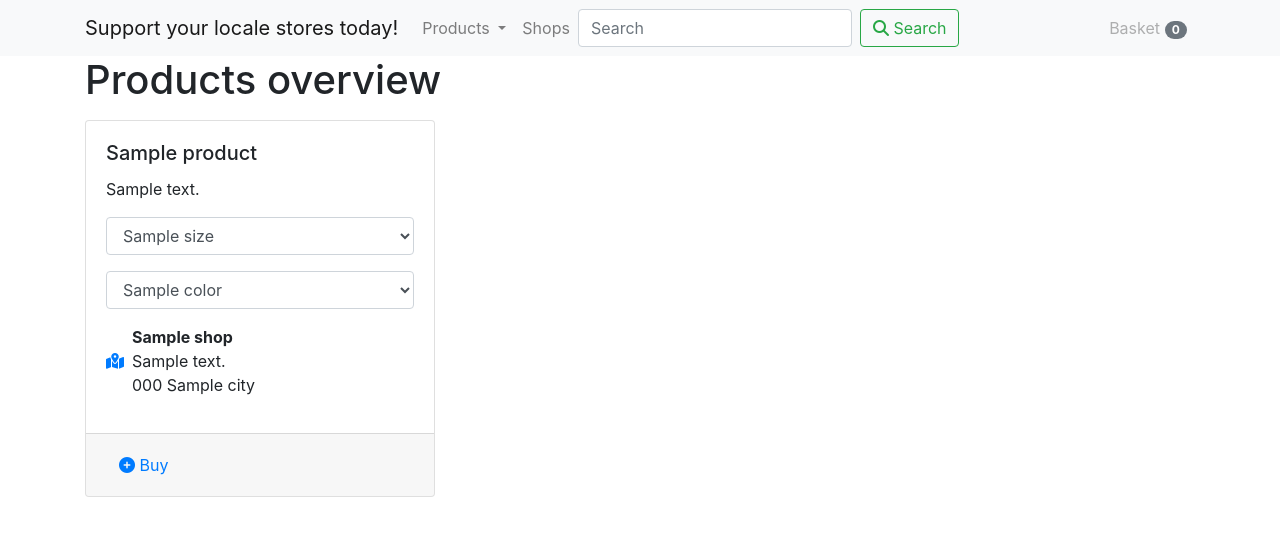
After one commit to jakobdo/covidere, a Django app: template product/templates/product/index.html in a window 1280 px wide. The commit adds this page. Shown: the top 536 px of the page. Run offline with Django 3.2, Linux system fonts and the light colour scheme; the template is opened without the code that fills it: most values are stand-ins (such as "Sample title", 1, 10 or a date in 2020); some libraries are stand-ins or nearby versions.

Commit message:
Products links added to navbar

```diff
--- /dev/null
+++ b/product/templates/product/index.html
@@ -0,0 +1,54 @@
+{% extends 'base.html' %}
+
+{% load i18n %}
+
+{% block content %}
+<h1>{% trans "Products overview" %}</h1>
+
+<div class="row row-cols-1 row-cols-md-3 mt-3">
+    {% for product in object_list %}
+        <div class="col mb-4">
+            <form method="post" action="{% url 'basket_add' %}">{% csrf_token %}
+                <input type="hidden" name="product" value="{{ product.pk }}">
+                <div class="card">
+                    <div class="card-body">
+                        <h5 class="card-title">{{ product.name }}</h5>
+                        <p class="card-text">{{ product.description }}</p>
+                        {% if product.size %}
+                            <div class="form-group">
+                                <select class="form-control" name="size">
+                                    {% for size in product.size.all %}
+                                        <option value={{ size.pk }}>{{ size.name }}</option>
+                                    {% endfor %}
+                                </select>
+                            </div>
+                        {% endif %}
+                        {% if product.color %}
+                            <div class="form-group">
+                                <select class="form-control" name="color">
+                                    {% for color in product.color.all %}
+                                        <option value={{ color.pk }}>{{ color.name }}</option>
+                                    {% endfor %}
+                                </select>
+                            </div>
+                        {% endif %}
+                        <address class="d-flex flex-row align-items-center">
+                            <a target="_blank" href="https://www.google.com/maps/search/?api=1&{{ product.shop.location }}"><i class="fas fa-map-marked-alt"></i></a>
+                            <div class="pl-2">
+                                <strong>{{ product.shop }}</strong><br>
+                                {{ product.shop.address }}<br>
+                                {{ product.shop.zipcode }} {{ product.shop.city }}
+                            </div>
+                        </address>
+                    </div>
+                    <div class="card-footer text-muted">
+                        <button type="submit" class="btn btn-link"><i class="fas fa-plus-circle"></i> {% trans "Buy" %}</button>
+                    </div>
+                </div>
+            </form>
+        </div>
+    {% empty %}
+        <li>{% trans "No products yet." %}</li>
+    {% endfor %}
+</div>
+{% endblock %}
--- a/templates/index.html
+++ b/product/templates/product/newest.html
@@ -3,6 +3,8 @@
 {% load i18n %}
 
 {% block content %}
+<h1>{% trans "Newest products overview" %}</h1>
+
 <div class="row row-cols-1 row-cols-md-3 mt-3">
     {% for product in object_list %}
         <div class="col mb-4">
--- a/shop/views.py
+++ b/shop/views.py
@@ -62,7 +62,7 @@ class ShopOverviewView(LoginRequiredMixin, View):
 
 class ShopProductUpdateView(LoginRequiredMixin, UpdateView):
     model = Product
-    fields = ['name', 'description','price', 'color', 'size', 'active', 'delivery_days', 'start_datetime', 'end_datetime']
+    fields = ['name', 'description', 'price', 'on_sale', 'color', 'size', 'active', 'delivery_days', 'start_datetime', 'end_datetime']
     template_name = 'product/update.html'
     success_url = reverse_lazy('shop_products')
 
@@ -73,7 +73,7 @@ class ShopProductUpdateView(LoginRequiredMixin, UpdateView):
 
 class ShopProductCreateView(LoginRequiredMixin, CreateView):
     model = Product
-    fields = ['name', 'description','price', 'color', 'size', 'active', 'delivery_days', 'start_datetime', 'end_datetime']
+    fields = ['name', 'description','price', 'on_sale', 'color', 'size', 'active', 'delivery_days', 'start_datetime', 'end_datetime']
     template_name = 'product/create.html'
     success_url = reverse_lazy('shop_products')
 
--- a/shoplokalt/urls.py
+++ b/shoplokalt/urls.py
@@ -18,10 +18,11 @@ from django.urls import include, path
 from django.conf import settings
 from django.conf.urls.static import static
 
-from base.views import IndexView
+from product.views import IndexView
 
 urlpatterns = [
     path('', IndexView.as_view(), name="index"),
+    path('products/', include('product.urls')),
     path('basket/', include('basket.urls')),
     path('order/', include('order.urls')),
     path('shop/', include('shop.urls')),
--- a/templates/base.html
+++ b/templates/base.html
@@ -1,17 +1,20 @@
 {% load i18n %}
 <!doctype html>
 <html lang="en">
+
 <head>
     <!-- Required meta tags -->
     <meta charset="utf-8">
     <meta name="viewport" content="width=device-width, initial-scale=1, shrink-to-fit=no">
 
     <!-- Bootstrap CSS -->
-    <link rel="stylesheet" href="https://stackpath.bootstrapcdn.com/bootstrap/4.4.1/css/bootstrap.min.css" integrity="sha384-Vkoo8x4CGsO3+Hhxv8T/Q5PaXtkKtu6ug5TOeNV6gBiFeWPGFN9MuhOf23Q9Ifjh" crossorigin="anonymous">
+    <link rel="stylesheet" href="https://stackpath.bootstrapcdn.com/bootstrap/4.4.1/css/bootstrap.min.css"
+        integrity="sha384-Vkoo8x4CGsO3+Hhxv8T/Q5PaXtkKtu6ug5TOeNV6gBiFeWPGFN9MuhOf23Q9Ifjh" crossorigin="anonymous">
 
     <title>{% block title %}{% trans "Support your locale stores today!" %}{% endblock %}</title>
     <script src="https://kit.fontawesome.com/1df090f8a6.js" crossorigin="anonymous"></script>
 </head>
+
 <body>
     {% if messages %}
     <div aria-live="polite" aria-atomic="true">
@@ -33,17 +36,44 @@
     <nav class="navbar navbar-expand-lg navbar-light bg-light">
         <div class="container">
             <a class="navbar-brand" href="{% url 'index' %}">{% trans "Support your locale stores today!" %}</a>
-              <button class="navbar-toggler" type="button" data-toggle="collapse" data-target="#navbarSupportedContent" aria-controls="navbarSupportedContent" aria-expanded="false" aria-label="Toggle navigation">
+            <button class="navbar-toggler" type="button" data-toggle="collapse" data-target="#navbarSupportedContent"
+                aria-controls="navbarSupportedContent" aria-expanded="false" aria-label="Toggle navigation">
                 <span class="navbar-toggler-icon"></span>
             </button>
 
             <div class="collapse navbar-collapse justify-content-between" id="navbarSupportedContent">
+                <ul class="navbar-nav">
+                    <li class="nav-item dropdown">
+                        <a class="nav-link dropdown-toggle" href="{% url 'index' %}" id="navbarDropdown" role="button" data-toggle="dropdown" aria-haspopup="true" aria-expanded="false">
+                            {% trans "Products" %}
+                        </a>
+                        <div class="dropdown-menu" aria-labelledby="navbarDropdown">
+                            <a class="dropdown-item" href="{% url 'index' %}">{% trans "Overview" %}</a>
+                            <a class="dropdown-item" href="{% url 'products_newest' %}">{% trans "Newest" %}</a>
+                            <a class="dropdown-item" href="{% url 'products_onsale' %}">{% trans "On Sale" %}</a>
+                        </div>
+                    </li>
+
+                    <li class="nav-item">
+                        <a class="nav-link" href="#">{% trans "Shops" %}</a>
+                    </li>
+                </ul>
+
+                <form class="form-inline my-2 my-lg-0">
+                    <input class="form-control mr-sm-2" type="search" placeholder="{% trans "Search" %}" aria-label="{% trans "Search" %}">
+                    <button class="btn btn-outline-success my-2 my-sm-0" type="submit"><i class="fas fa-search"></i> {% trans "Search" %}</button>
+                  </form>
+
                 <ul class="navbar-nav ml-auto">
                     <li class="nav-item">
                         {% if request.session.basket|length > 0 %}
-                              <a class="nav-link" href="{% url 'basket_index' %}"><i class="fas fa-shopping-cart"></i> {% trans "Basket" %} <span class="badge badge-pill badge-primary">{{ request.session.basket|length }}</span></a>
+                        <a class="nav-link" href="{% url 'basket_index' %}"><i class="fas fa-shopping-cart"></i>
+                            {% trans "Basket" %} <span
+                                class="badge badge-pill badge-primary">{{ request.session.basket|length }}</span></a>
                         {% else %}
-                              <a class="nav-link disabled" href="{% url 'basket_index' %}" tabindex="-1" aria-disabled="true">{% trans "Basket" %} <span class="badge badge-pill badge-secondary">{{ request.session.basket|length }}</span></a>
+                        <a class="nav-link disabled" href="{% url 'basket_index' %}" tabindex="-1"
+                            aria-disabled="true">{% trans "Basket" %} <span
+                                class="badge badge-pill badge-secondary">{{ request.session.basket|length }}</span></a>
                         {% endif %}
                     </li>
                 </ul>
@@ -58,13 +88,20 @@
 
     <!-- Optional JavaScript -->
     <!-- jQuery first, then Popper.js, then Bootstrap JS -->
-    <script src="https://code.jquery.com/jquery-3.4.1.slim.min.js" integrity="sha384-J6qa4849blE2+poT4WnyKhv5vZF5SrPo0iEjwBvKU7imGFAV0wwj1yYfoRSJoZ+n" crossorigin="anonymous"></script>
-    <script src="https://cdn.jsdelivr.net/npm/popper.js@1.16.0/dist/umd/popper.min.js" integrity="sha384-Q6E9RHvbIyZFJoft+2mJbHaEWldlvI9IOYy5n3zV9zzTtmI3UksdQRVvoxMfooAo" crossorigin="anonymous"></script>
-    <script src="https://stackpath.bootstrapcdn.com/bootstrap/4.4.1/js/bootstrap.min.js" integrity="sha384-wfSDF2E50Y2D1uUdj0O3uMBJnjuUD4Ih7YwaYd1iqfktj0Uod8GCExl3Og8ifwB6" crossorigin="anonymous"></script>
+    <script src="https://code.jquery.com/jquery-3.4.1.slim.min.js"
+        integrity="sha384-J6qa4849blE2+poT4WnyKhv5vZF5SrPo0iEjwBvKU7imGFAV0wwj1yYfoRSJoZ+n"
+        crossorigin="anonymous"></script>
+    <script src="https://cdn.jsdelivr.net/npm/popper.js@1.16.0/dist/umd/popper.min.js"
+        integrity="sha384-Q6E9RHvbIyZFJoft+2mJbHaEWldlvI9IOYy5n3zV9zzTtmI3UksdQRVvoxMfooAo"
+        crossorigin="anonymous"></script>
+    <script src="https://stackpath.bootstrapcdn.com/bootstrap/4.4.1/js/bootstrap.min.js"
+        integrity="sha384-wfSDF2E50Y2D1uUdj0O3uMBJnjuUD4Ih7YwaYd1iqfktj0Uod8GCExl3Og8ifwB6"
+        crossorigin="anonymous"></script>
     <script>
-        $(function() {
+        $(function () {
             $('.toast').toast('show');
         });
     </script>
 </body>
+
 </html>
```
Also changed, not shown: base/views.py (deleted, +0 -22 lines), product/templates/product/on_sale.html (added, +54 -0 lines), product/urls.py (added, +9 -0 lines), product/views.py (+66 -1 lines). Lines whose indentation alone changed are shown as unchanged.
